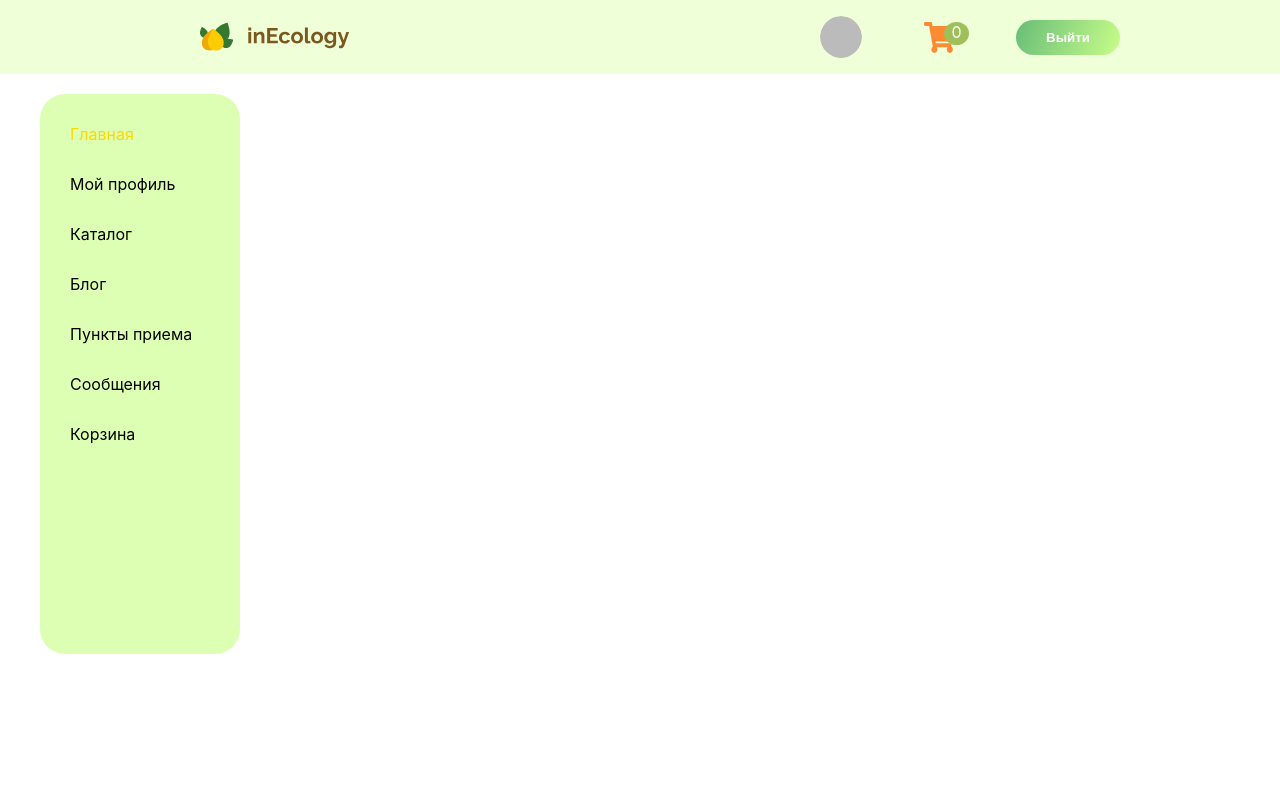
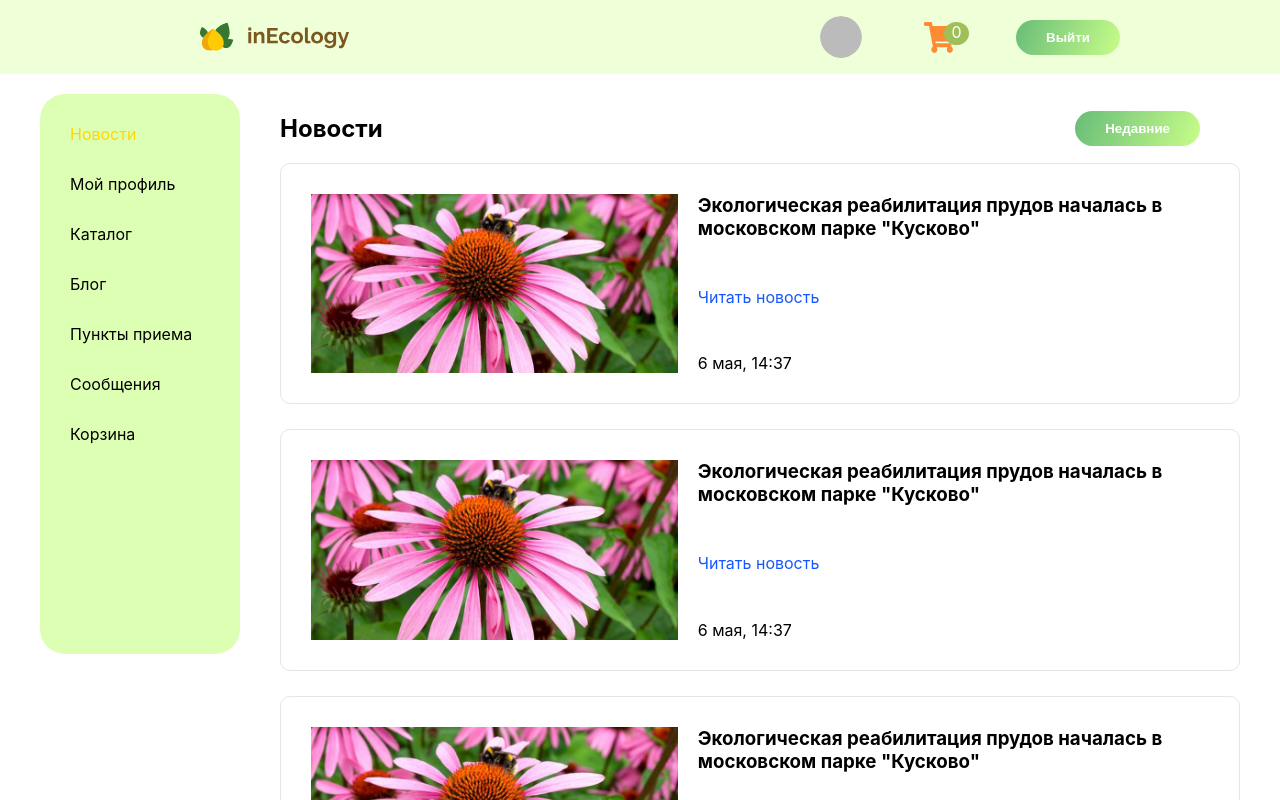
Before and after one commit to wild-dino/InEcology, a React (Create React App) app: page /main in a window 1280 px wide. Shown: the top 800 px of the page. Built offline with nearby package versions, Linux system fonts and the light colour scheme; no server answers; sample sign-in values are in the browser's storage.

Commit message:
created news component

```diff
--- a/src/App.js
+++ b/src/App.js
@@ -6,7 +6,7 @@ import {Routes, Route} from 'react-router-dom';
 import DialogsContainer from "./components/Dialogs/DialogsContainer";
 import Cart from './components/Cart/Cart';
 import Catalog from "./components/Catalog/Catalog";
-import MainPage from "./components/MainPage/MainPage";
+import News from "./components/News/News";
 import LoginPage from "./components/LoginPage/LoginPage";
 import RegisterPage from "./components/RegisterPage/RegisterPage";
 import PrivateRoute from "./components/PrivateRoute/PrivateRoute";
@@ -40,9 +40,9 @@ const App = (props) => {
             </PrivateRoute>
             <div className="app-wrapper-content">
                 <Routes>
-                    <Route path="/" element={
+                    <Route path="/main" element={
                         <PrivateRoute>
-                            <MainPage store={props.store}/>
+                            <News store={props.store}/>
                         </PrivateRoute>}>
                     </Route>
                     <Route path="/dialogs/*" element={
--- a/src/components/Header/Header.module.css
+++ b/src/components/Header/Header.module.css
@@ -18,7 +18,7 @@ ul {
 
 .item {
   width: 100%;
-  max-width: 300px;
+  flex: 0 1 300px;
   display: flex;
   justify-content: space-between;
   align-items: center;
--- a/src/components/MainPage/MainPage.jsx
+++ /dev/null
@@ -1,13 +0,0 @@
-import React from 'react';
-import {Navigate} from 'react-router-dom';
-
-const MainPage = () => {
-
-    return (
-        <div>
-            <h2>Добро пожаловать!</h2>
-        </div>
-    );
-}
-
-export default MainPage;
--- a/src/components/Navbar/Navbar.jsx
+++ b/src/components/Navbar/Navbar.jsx
@@ -5,7 +5,7 @@ const Navbar = () => {
     return (
         <nav className={s.nav}>
             <div className={s.link}>
-                <NavLink to="/main" className={(navData) => navData.isActive ? s.active : ''}>Главная</NavLink>
+                <NavLink to="/main" className={(navData) => navData.isActive ? s.active : ''}>Новости</NavLink>
             </div>
             <div className={s.link}>
                 <NavLink to="/profile" className={(navData) => navData.isActive ? s.active : ''}>Мой профиль</NavLink>
--- /dev/null
+++ b/src/components/News/News.jsx
@@ -0,0 +1,22 @@
+import s from './News.module.css';
+import Button from "../Button/Button";
+import NewsItem from "./NewsItem/NewsItem";
+
+const News = () => {
+
+    return (
+        <section className={s.news}>
+            <div className={s.newsHeader}>
+                <h1 className={s.newsHeaderTitle}>Новости</h1>
+                <Button title="Недавние" className="auth"/>
+            </div>
+            <div className={s.newsContent}>
+                <NewsItem/>
+                <NewsItem/>
+                <NewsItem/>
+            </div>
+        </section>
+    );
+}
+
+export default News;
--- /dev/null
+++ b/src/components/News/News.module.css
@@ -0,0 +1,29 @@
+.news {
+    width: 100%;
+    display: flex;
+    flex-direction: column;
+}
+
+.newsHeader {
+    display: flex;
+    justify-content: space-between;
+    align-items: center;
+    padding-left: 40px;
+    padding-right: 40px;
+}
+
+.newsHeaderTitle {
+
+}
+
+.newsHeaderBtn {
+    border: 0;
+    background-color: #9FC059;
+}
+
+.newsContent {
+    display: flex;
+    flex-direction: column;
+    flex: 1 1 auto;
+    margin-left: 40px;
+}
--- /dev/null
+++ b/src/components/News/NewsItem/NewsItem.jsx
@@ -0,0 +1,20 @@
+import React from 'react';
+import s from "./NewsItem.module.css";
+import avatar from "../../../assets/Catalog/ehinazeya.jpg";
+
+const NewsItem = () => {
+    return (
+        <div className={s.newsItem}>
+            <div className={s.newsItemImage}><img src={avatar}/></div>
+            <div className={s.newsItemInfo}>
+                <h3 className={s.infoTitle}>
+                    Экологическая реабилитация прудов началась в московском парке "Кусково"
+                </h3>
+                <div className={s.infoText}>Читать новость</div>
+                <div className={s.infoDate}>6 мая, 14:37</div>
+            </div>
+        </div>
+    );
+};
+
+export default NewsItem;
--- /dev/null
+++ b/src/components/News/NewsItem/NewsItem.module.css
@@ -0,0 +1,52 @@
+.newsItem {
+    display: flex;
+    flex: 1 1 auto;
+    margin-bottom: 25px;
+    border: 1px solid #e7e5e5;
+    border-radius: 10px;
+    padding: 30px;
+    transition: all 300ms linear;
+}
+
+.newsItem:hover {
+    transform: scale(105%);
+    box-shadow: 3px 5px 15px rgba(0, 0, 0, 0.25);
+}
+
+.newsItemImage {
+    cursor: pointer;
+    display: inline-block;
+    overflow: hidden;
+    width: 60%;
+    padding-bottom: 20%;
+    height: 0;
+    position: relative;
+}
+
+.newsItemImage img {
+    position: absolute;
+    width: 100%;
+    height: 100%;
+    object-fit: cover;
+    transition: transform 300ms linear;
+}
+
+.newsItemInfo {
+    cursor: pointer;
+    display: flex;
+    flex-direction: column;
+    justify-content: space-between;
+    margin-left: 20px;
+}
+
+.infoTitle {
+    margin: 0;
+}
+
+.infoText {
+    color: #1557ff;
+}
+
+.infoDate {
+
+}
```
Also changed, not shown: src/components/MainPage/MainPage.module.css (deleted).
